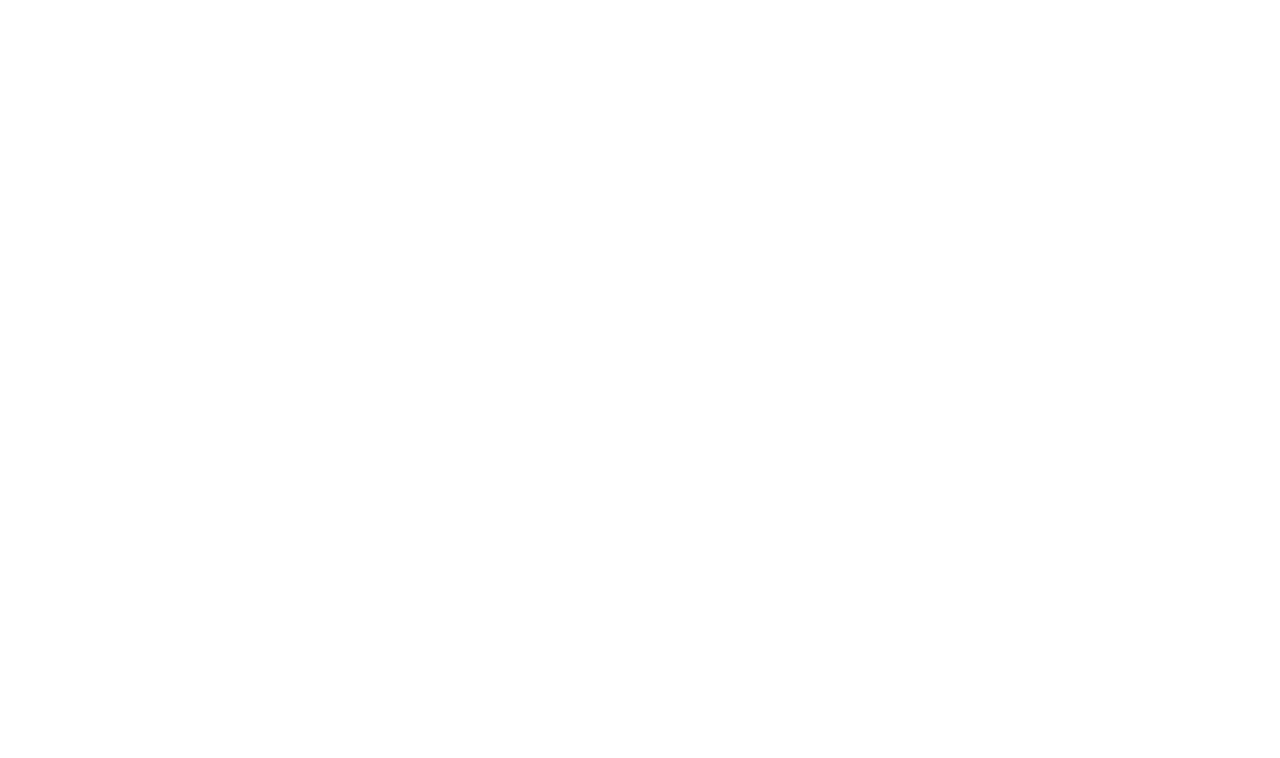
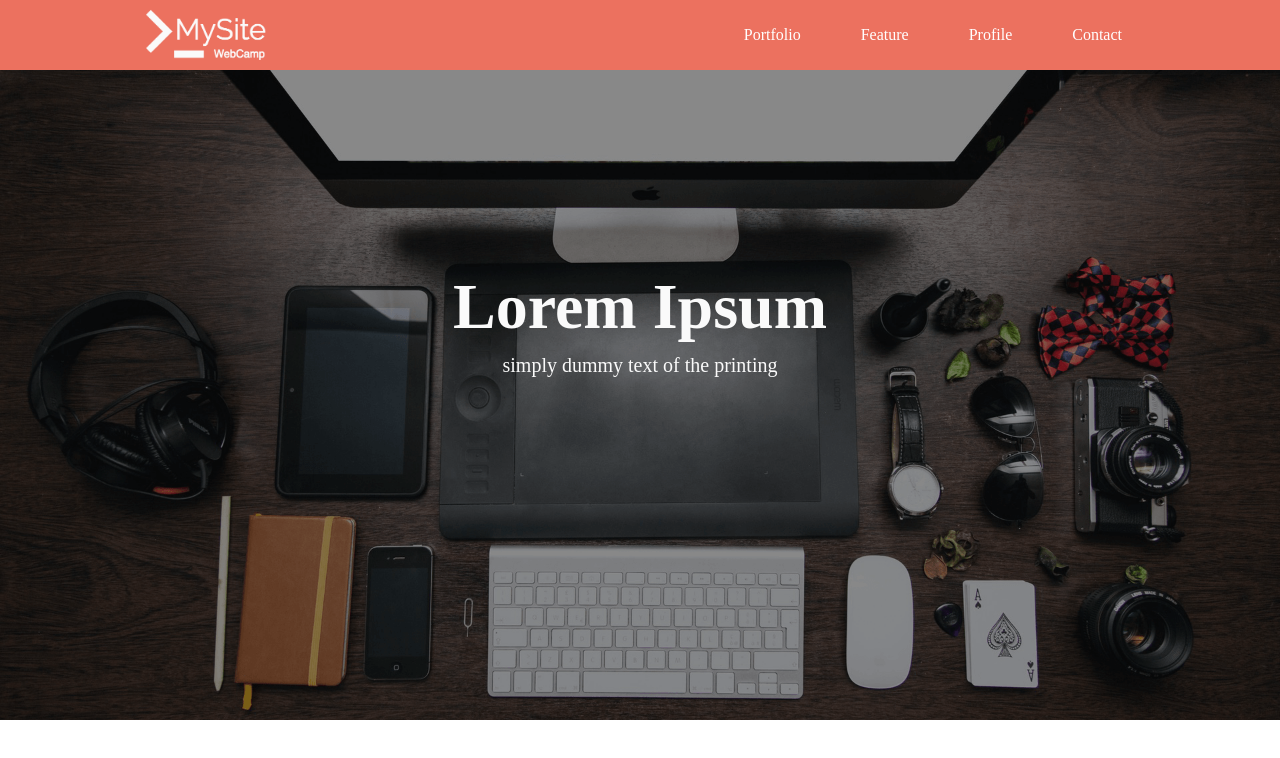
Before and after one commit to ichiyanagi7/HTML_CSS_-, a plain HTML site: page index.html in a window 1280 px wide. Drawn offline with Linux system fonts and the light colour scheme.

Commit message:
ヘッダー/メインビジュアル作成

```diff
--- a/index.html
+++ b/index.html
@@ -1,10 +1,36 @@
 <!DOCTYPE html>
 <html lang="ja">
   <head>
-
+    <meta charset="UTF-8">
+    <link rel="stylesheet" href="style.css">
+    <title>WALS成果物</title>
   </head>
 
   <body>
+    <header>
+      <div class="header-logo">
+        <a href="index.html"><img class="logo-image" src="img/logo.png"></a>
+        <nav class="header-nav">
+          <ul>
+            <li>Portfolio</li>
+            <li>Feature</li>
+            <li>Profile</li>
+            <li>Contact</li>
+          </ul>
+        </nav>
+      </div>
+    </header>
+
+    <main>
+      <div class="main-image">
+        <h1>Lorem Ipsum</h1>
+        <p>simply dummy text of the printing</p>
+      </div>
+    </main>
+
+    <footer>
+
+    </footer>
 
   </body>
 
--- a/style.css
+++ b/style.css
@@ -0,0 +1,60 @@
+* {
+  margin: 0;
+  padding: 0;
+  box-sizing: border-box;
+}
+
+header {
+  height: 70px;
+  width: 100%;
+  background-color: #ec715f;
+}
+
+.logo-image {
+  height: 100%;
+}
+
+.header-logo {
+  height: 70px;
+  width: 1024px;
+  display: flex;
+  margin: 0 auto;
+  justify-content: space-between;
+}
+
+.header-nav {
+  margin: auto 0;
+}
+
+.header-nav ul {
+  display: flex;
+}
+
+.header-nav li {
+  padding: 0 30px;
+  font-size: 16px;
+  list-style: none;
+  color: white;
+}
+
+.main-image {
+  width: 100%;
+  height: 650px;
+  background-image: url(img/mv.png);
+  background-size: cover;
+  background-position: center;
+}
+
+.main-image h1 {
+  color: #fafafa;
+  font-size: 64px;
+  padding-top: 200px;
+  padding-bottom: 10px;
+  text-align: center;
+}
+
+.main-image p {
+  color: #fafafa;
+  font-size: 20px;
+  text-align: center;
+}
```
